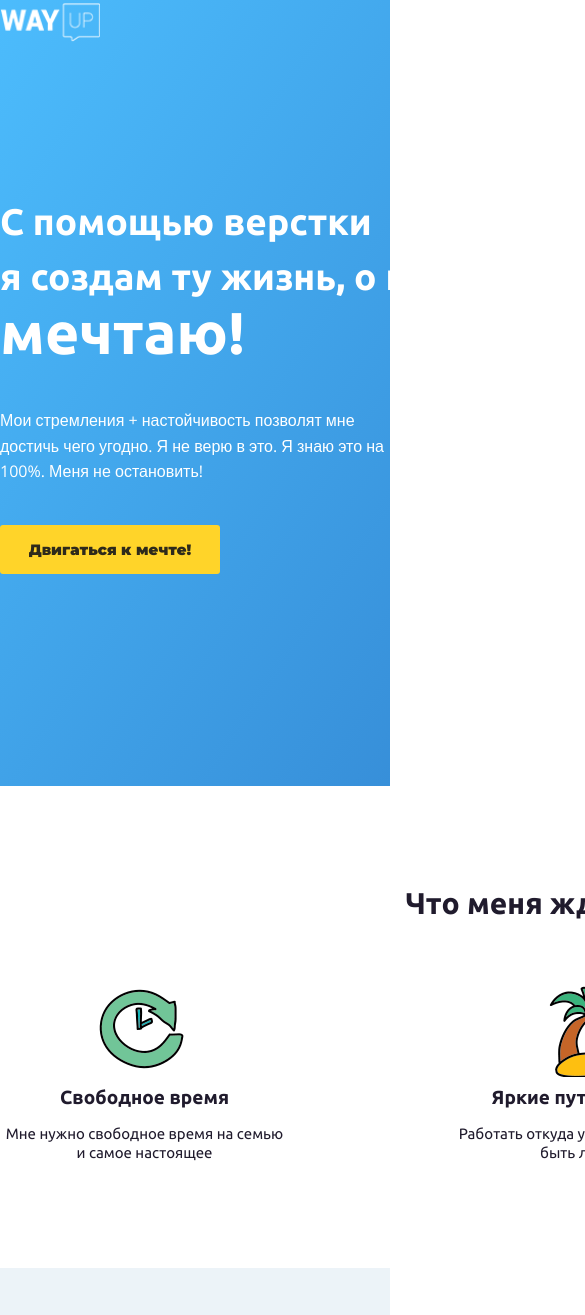
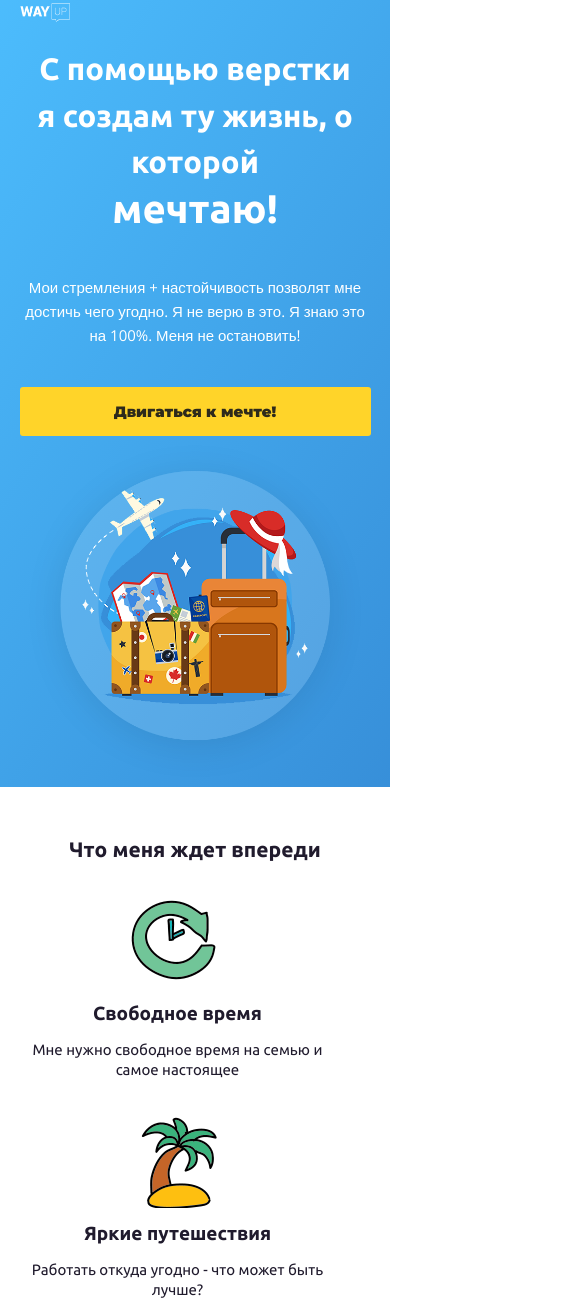
Before and after one commit to Kommeta/Way, a plain HTML site: page index.html in a window 390 px wide. Shown: the part 57-1372 px from the top of the page, 585 px wide, since content can reach past the window. Drawn offline with nearby package versions, Linux system fonts and the light colour scheme.

Commit message:
добавлена адаптивность сайта

```diff
--- a/css/style.css
+++ b/css/style.css
@@ -158,3 +158,133 @@ h6 {
   color: #ffff;
   text-align: center;
 }
+
+/*Responsive*/
+
+/* 992 - 1200 */
+@media screen and (max-width: 1200px) {
+  .contanier {
+    width: 960px;
+  }
+  .offer {
+    width: 50%;
+  }
+  .desktop {
+    width: 50%;
+  }
+}
+
+/* 768 - 992 */
+@media screen and (max-width: 992px) {
+  .contanier {
+    width: 720px;
+  }
+  .header {
+    padding-bottom: 0;
+  }
+  .wrapper {
+    flex-direction: column;
+    margin-top: 20px;
+  }
+  .offer {
+    width: 100%;
+  }
+  .desktop {
+    width: 100%;
+  }
+  .logo {
+    width: 80px;
+    height: 100%;
+  }
+  .learn {
+    padding-top: 50px;
+    padding-bottom: 60px;
+  }
+  .skills {
+    flex-direction: column;
+    justify-content: center;
+    margin-top: 30px;
+  }
+  .skill {
+    background: url(../img/icons-time-machine.png) no-repeat left center;
+    width: 90%;
+    text-align: left;
+    padding: 0 0 0 110px;
+    margin: 20px 0;
+  }
+  .skill-rest {
+    background: url("../img/icons-beach.png") no-repeat left center;
+  }
+  .skill-target {
+    background: url("../img/icon-launch.png") no-repeat left center;
+  }
+}
+
+/* 576 - 768 */
+@media screen and (max-width: 768px) {
+  .contanier {
+    width: 540px;
+    margin: 0 auto;
+  }
+}
+
+/* 0 - 576 */
+@media screen and (max-width: 576px) {
+  .contanier {
+    width: 90%;
+  }
+  .logo {
+    width: 50px;
+    height: 100%;
+  }
+  .title {
+    width: 100%;
+    font-size: 31px;
+    text-align: center;
+  }
+  .title span {
+    font-size: 40px;
+  }
+  .intro {
+    width: 100%;
+    font-size: 15px;
+    text-align: center;
+  }
+  .btn {
+    width: 100%;
+  }
+  .section-title {
+    font-size: 21px;
+  }
+  .skills {
+    flex-direction: column;
+    justify-content: center;
+    margin-top: 20px;
+  }
+  .skill {
+    background: url(../img/icons-time-machine.png) no-repeat top center;
+    width: 90%;
+    text-align: center;
+    align-items: center;
+    padding: 100px 0;
+    margin: 10px 0;
+  }
+  .skill-rest {
+    background: url("../img/icons-beach.png") no-repeat top center;
+  }
+  .skill-target {
+    background: url("../img/icon-launch.png") no-repeat top center;
+  }
+  .mail {
+    padding: 30px 0 50px 0;
+  }
+  .form {
+    margin-top: 30px;
+  }
+  .input {
+    width: 100%;
+  }
+  .footer {
+    padding: 30px 0;
+  }
+}
--- a/index.html
+++ b/index.html
@@ -4,6 +4,7 @@
    <meta charset="UTF-8">
    <meta http-equiv="X-UA-Compatible" content="IE=edge">
    <meta name="viewport" content="width=device-width, initial-scale=1.0">
+   <meta name="viewport" content="width=device-width, initial-scale=1">
 
    <link rel="preconnect" href="https://fonts.googleapis.com">
    <link rel="preconnect" href="https://fonts.gstatic.com" crossorigin>
@@ -11,7 +12,7 @@
 
    <link rel="stylesheet" href="css/style.css"/>
 
-   <title>Document</title>
+   <title>WayUp-проект</title>
 </head>
 <body>
    <header class="header">
@@ -41,7 +42,7 @@
                   Свободное время
                </h3>
                <p class="skill-text">
-                  Мне нужно свободное время на семью <br>и самое настоящее
+                  Мне нужно свободное время на семью и самое настоящее
                </p>
             </div>
             <div class="skill skill-rest">
@@ -49,7 +50,7 @@
                   Яркие путешествия
                </h3>
                <p class="skill-text">
-                  Работать откуда угодно - что может <br>быть лучше?
+                  Работать откуда угодно - что может быть лучше?
                </p>
             </div>
             <div class="skill skill-target">
```
